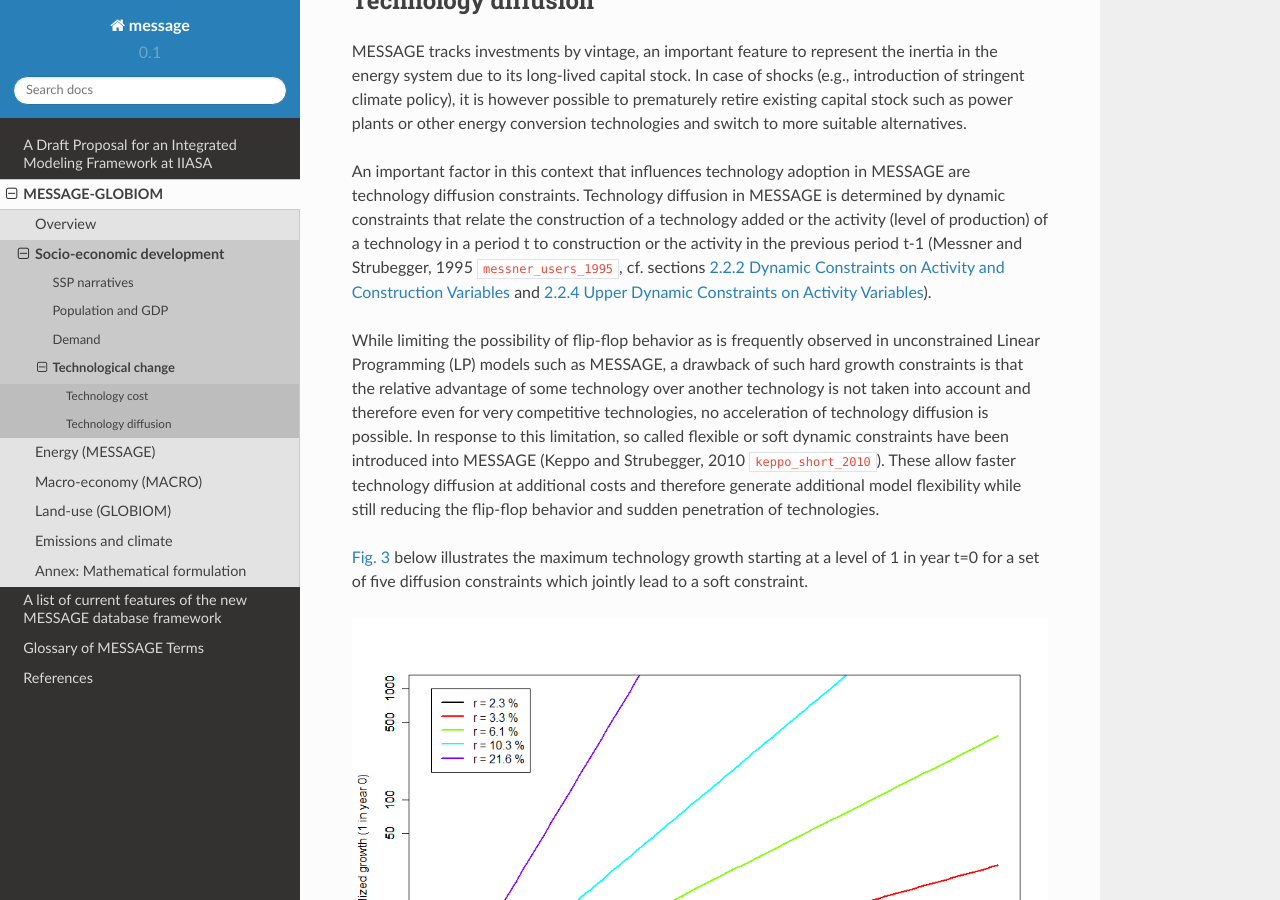
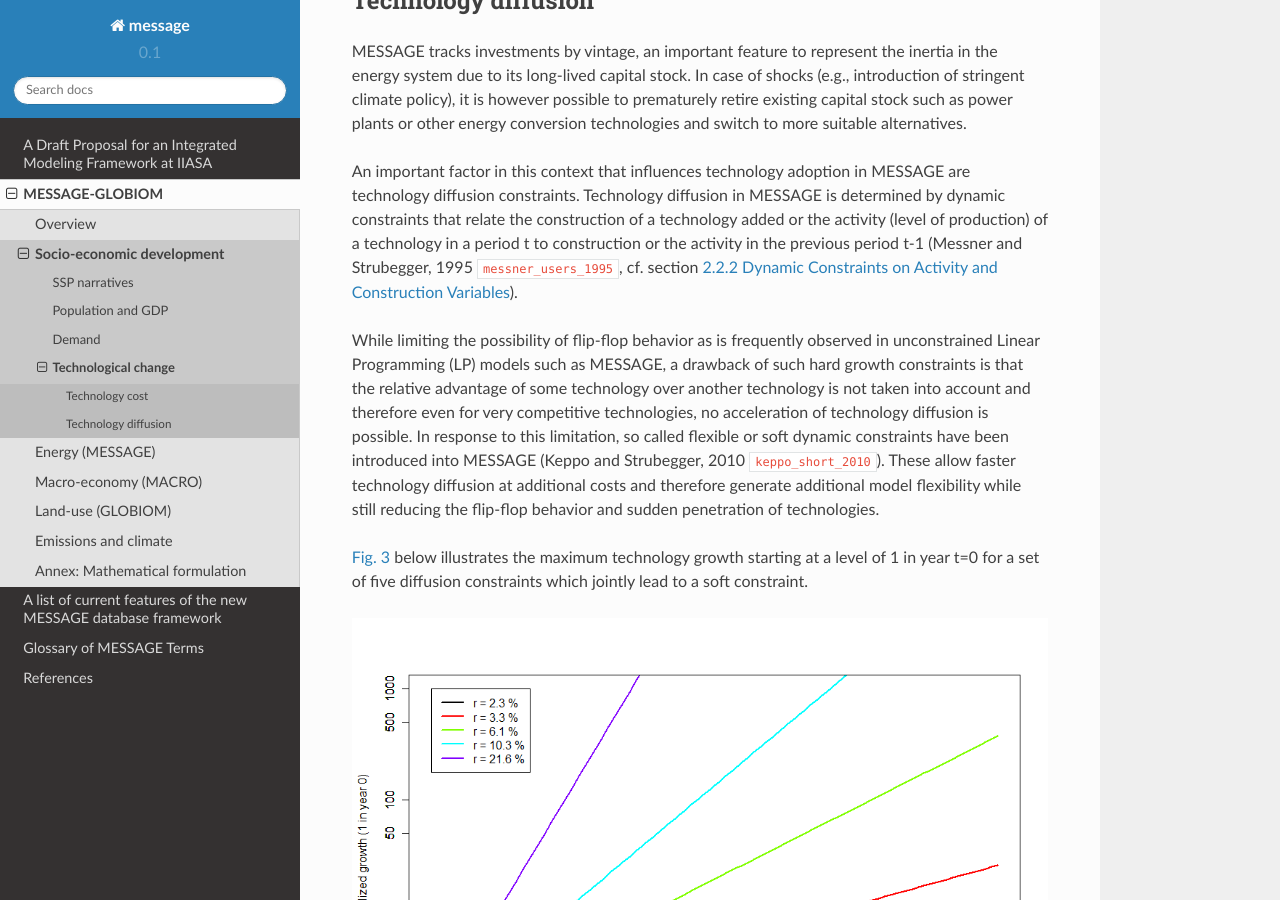
Before and after one commit to iiasa/message_doc, a Sphinx documentation site: the page built from source/message_globiom/socio_econ/tech.rst, in a window 1280 px wide and 900 px high, scrolled down 1003 px. Built offline with Sphinx 7.4.7 and the Read the Docs theme 2.0.0, drawn with Linux system fonts in a browser that asks for light colours; pages that are not in the unit, such as notebooks, are missing from menus; cross-references to code outside the pages are shown as plain code.

Commit message:
Update tech.rst

```diff
--- a/source/message_globiom/socio_econ/tech.rst
+++ b/source/message_globiom/socio_econ/tech.rst
@@ -31,7 +31,7 @@ technologies and switch to more suitable alternatives.
 
 An important factor in this context that influences technology adoption in MESSAGE are technology diffusion constraints. Technology diffusion in MESSAGE is determined
 by dynamic constraints that relate the construction of a technology added or the activity (level of production) of a technology in a period t to construction or the
-activity in the previous period t-1 (Messner and Strubegger, 1995 :cite:`messner_users_1995`, cf. sections :ref:`upper_dynamic_constraint_capacity` and :ref:`upper_dynamic_constraint_activity`).
+activity in the previous period t-1 (Messner and Strubegger, 1995 :cite:`messner_users_1995`, cf. section :ref:`upper_dynamic_constraint_capacity`).
 
 While limiting the possibility of flip-flop behavior as is frequently observed in unconstrained Linear Programming (LP) models such as MESSAGE, a drawback of such hard
 growth constraints is that the relative advantage of some technology over another technology is not taken into account and therefore even for very competitive technologies,
```
